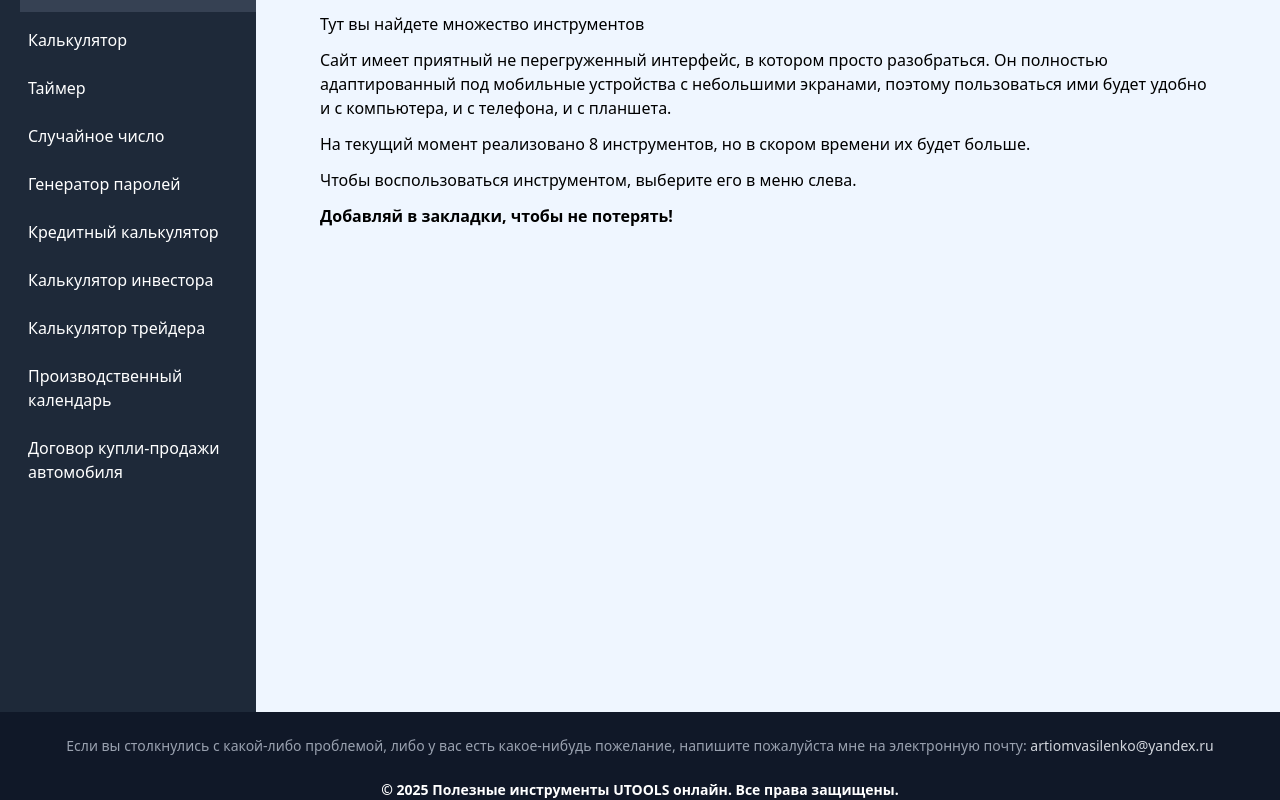
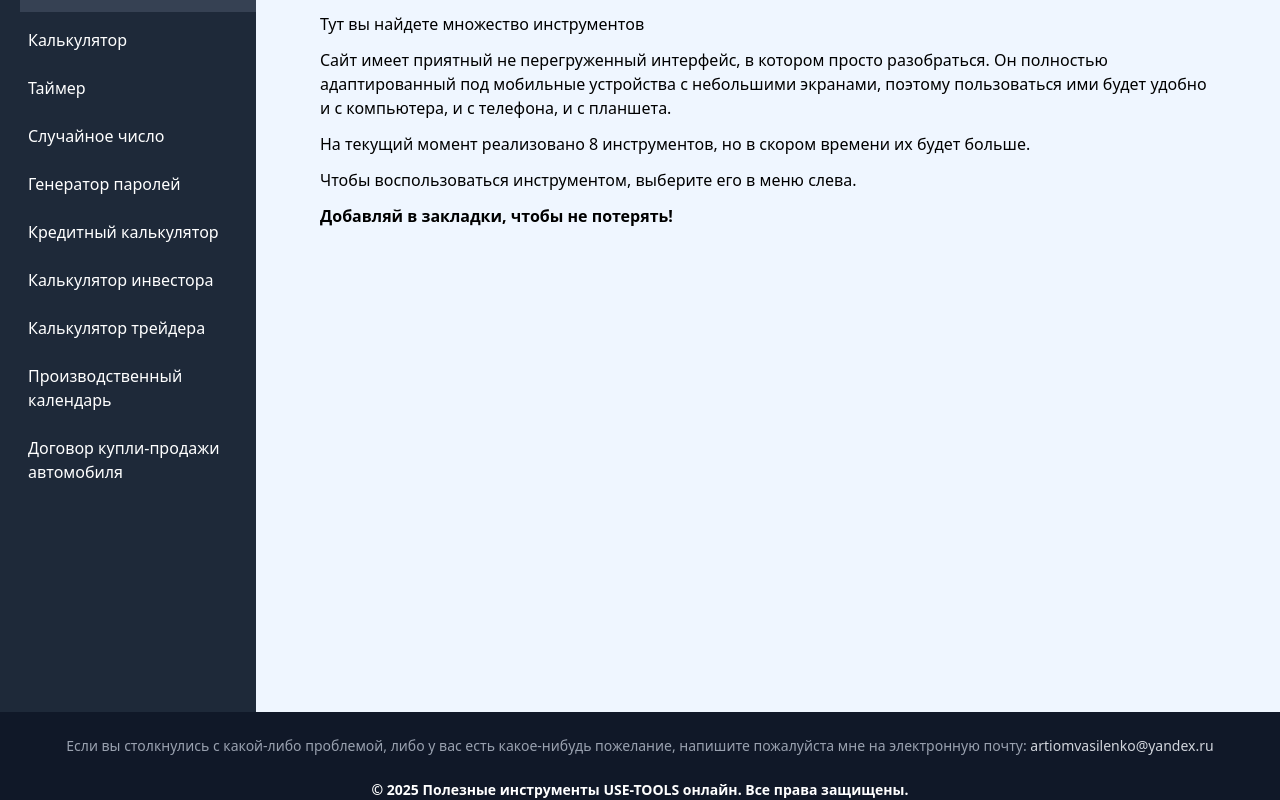
Before and after one commit to artiomvasilenko/utools, a React (Vite) app: page / in a window 1280 px wide. Shown: the part 188-988 px from the top of the page. Built offline with nearby package versions, Linux system fonts and the light colour scheme.

Commit message:
change text footer

```diff
--- a/src/components/Footer.jsx
+++ b/src/components/Footer.jsx
@@ -8,8 +8,8 @@ export default function Footer() {
           <span className="text-gray-300"> artiomvasilenko@yandex.ru</span>
         </p>
         <p className="font-bold">
-          © {new Date().getFullYear()} Полезные инструменты UTOOLS онлайн. Все
-          права защищены.
+          © {new Date().getFullYear()} Полезные инструменты USE-TOOLS онлайн.
+          Все права защищены.
         </p>
       </div>
     </footer>
```
